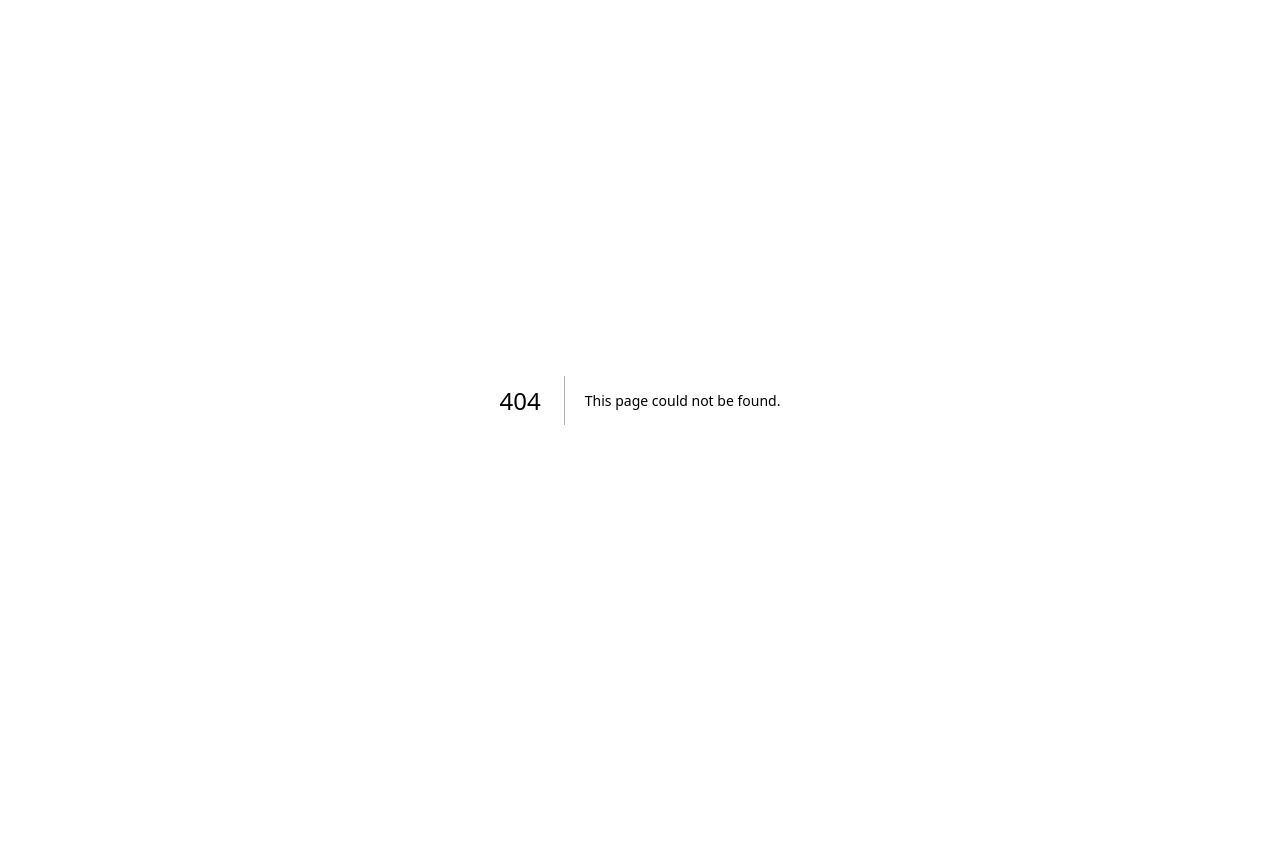
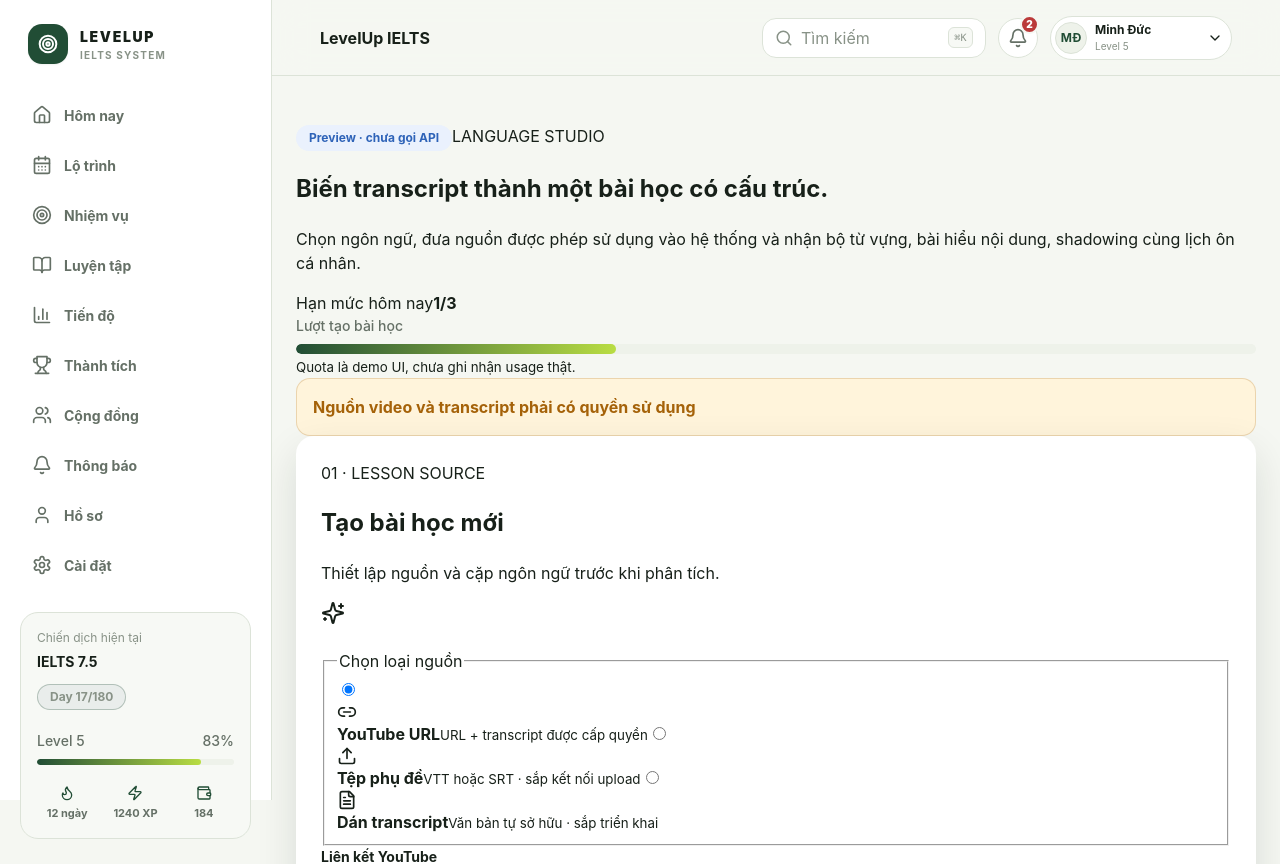
Before and after one commit to ducvps12/ielts, a Next.js app in the folder apps/web/: page /app/video-lab in a window 1280 px wide. Before the commit this address had no page. Shown: the top 864 px of the page. Before the commit the page ends 800 px from the top, so only its background shows below. Built offline with nearby package versions, Linux system fonts and the light colour scheme.

Commit message:
feat(video-lab): add authenticated Video Lab route

```diff
--- /dev/null
+++ b/apps/web/app/app/video-lab/page.tsx
@@ -0,0 +1,13 @@
+import type { Metadata } from "next";
+
+import { VideoLabWorkspace } from "../../../components/client/video-lab-workspace";
+
+export const metadata: Metadata = {
+  title: "Video Lab",
+  description:
+    "Tạo bài học ngôn ngữ có cấu trúc từ transcript được phép sử dụng.",
+};
+
+export default function VideoLabPage() {
+  return <VideoLabWorkspace />;
+}
```
